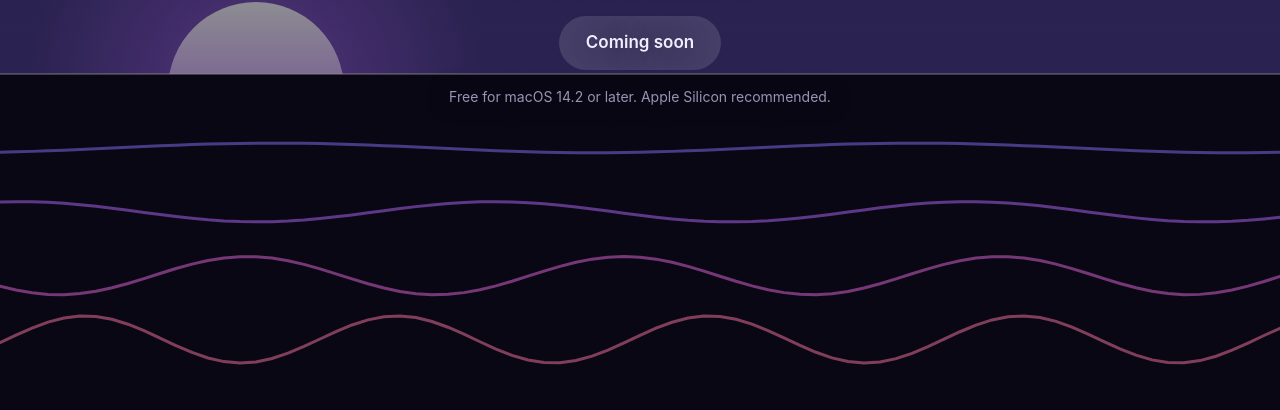
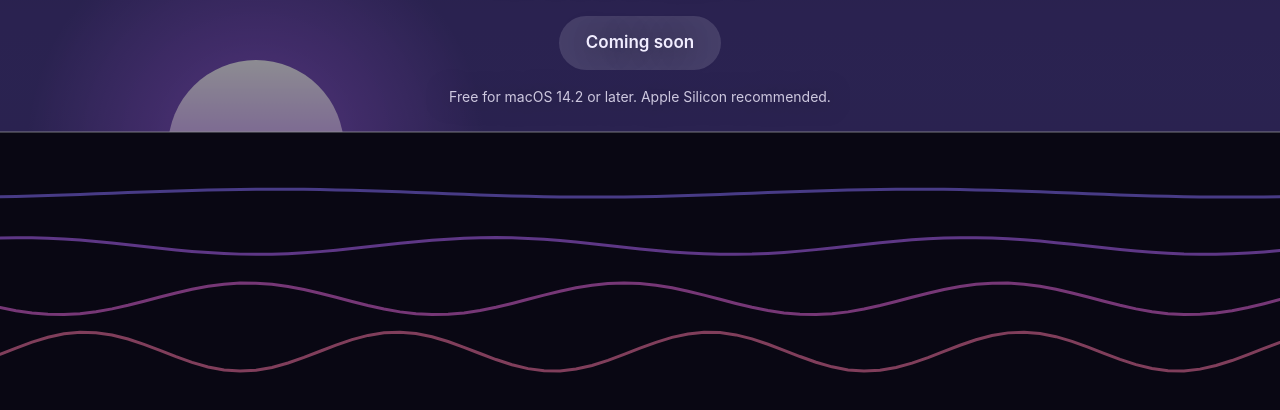
Before and after one commit to EphemeralHorizon/Kairos, a website with bundled scripts: page index.html in a window 1280 px wide. Shown: the part 390-800 px from the top of the page. Built offline with nearby package versions, Linux system fonts and the light colour scheme; no server answers.

Commit message:
Fix review findings: disabled downloads, short screens, sunset, contrast

```diff
--- a/js/horizon.js
+++ b/js/horizon.js
@@ -5,16 +5,17 @@
 const canvas = document.getElementById('horizon');
 const story = document.getElementById('story');
 const lines = [...document.querySelectorAll('.story-line')];
+const heroText = document.querySelector('.hero-text');
+const captions = document.querySelector('.story-lines');
 const ctx = canvas.getContext('2d');
 const still = matchMedia('(prefers-reduced-motion: reduce)').matches;
 
 const STEMS = ['#8C73FF', '#B86BFF', '#EB6BE0', '#FF7AA8'];
-const HORIZON = 0.58;
 
 document.documentElement.classList.add('js');
 if (!still) document.documentElement.classList.add('motion');
 
-let width = 0, height = 0, sun = 0, active = -1, visible = true;
+let width = 0, height = 0, horizonFrac = 0.58, sun = 0, active = -1, visible = true;
 
 function resize() {
   const dpr = devicePixelRatio || 1;
@@ -23,10 +24,19 @@
   canvas.width = Math.round(width * dpr);
   canvas.height = Math.round(height * dpr);
   ctx.setTransform(dpr, 0, 0, dpr, 0, 0);
+  placeHorizon();
+}
+
+// The horizon sits at 58% of the screen, lower on short screens so it never runs through the text.
+function placeHorizon() {
+  const heroBottom = heroText.offsetTop + heroText.offsetHeight;
+  const captionBottom = still ? 0 : captions.offsetTop + captions.offsetHeight;
+  horizonFrac = Math.min(0.85, Math.max(0.58, (Math.max(heroBottom, captionBottom) + 24) / height));
+  canvas.dataset.horizon = Math.round(horizonFrac * height);
 }
 
 function draw(t) {
-  const w = width, h = height, horizon = h * HORIZON;
+  const w = width, h = height, horizon = h * horizonFrac;
 
   // Sky: night base, then the glow toward the horizon.
   ctx.fillStyle = '#0F0D1F';
@@ -38,8 +48,9 @@
   ctx.fillRect(0, 0, w, horizon);
 
   // The sun and its glow.
-  const { x, y } = sunPosition(still ? 0.35 : sun);
-  const sx = w * x, sy = h * y, r = Math.min(w, h) * 0.11;
+  const r = Math.min(w, h) * 0.11;
+  const { x, y } = sunPosition(still ? 0.35 : sun, horizonFrac, r / h);
+  const sx = w * x, sy = h * y;
   const glow = ctx.createRadialGradient(sx, sy, r * 0.5, sx, sy, r * 2.6);
   glow.addColorStop(0, 'rgb(184 107 255 / 0.55)');
   glow.addColorStop(1, 'rgb(184 107 255 / 0)');
@@ -112,5 +123,6 @@
 addEventListener('scroll', onScroll, { passive: true });
 resize();
 onScroll();
+document.fonts?.ready.then(() => { placeHorizon(); if (still) draw(0); });
 if (still) draw(0);
 else requestAnimationFrame(loop);
--- a/js/motion.js
+++ b/js/motion.js
@@ -2,10 +2,13 @@
 
 const clamp01 = p => Math.min(1, Math.max(0, p));
 
-/** Sun centre as fractions of canvas width and height. Rises from the horizon (0.58), sets back below it. */
-export function sunPosition(progress) {
+/**
+ * Sun centre as fractions of canvas width and height. Starts just risen above `horizon`, arcs across,
+ * and sinks fully below it by the end (`radius` is the sun's radius as a fraction of height).
+ */
+export function sunPosition(progress, horizon = 0.58, radius = 0) {
   const p = clamp01(progress);
-  return { x: 0.2 + 0.6 * p, y: 0.58 - 0.18 * Math.sin(Math.PI * p) + 0.02 };
+  return { x: 0.2 + 0.6 * p, y: horizon + 0.02 - 0.18 * Math.sin(Math.PI * p) + 1.1 * radius * p * p };
 }
 
 /** Index of the story caption to show for scroll progress through the story. */
--- a/js/release.js
+++ b/js/release.js
@@ -12,15 +12,23 @@
 
 export async function loadRelease(fetchFn = fetch) {
   const buttons = document.querySelectorAll('.download');
-  if (document.body.hasAttribute('data-coming-soon')) buttons.forEach(b => b.setAttribute('aria-disabled', 'true'));
+  if (document.body.hasAttribute('data-coming-soon')) {
+    buttons.forEach(b => {
+      b.setAttribute('aria-disabled', 'true');
+      b.tabIndex = -1;
+      b.addEventListener('click', e => document.body.hasAttribute('data-coming-soon') && e.preventDefault());
+    });
+  }
   try {
     const res = await fetchFn(`https://api.github.com/repos/${REPO}/releases/latest`);
     if (!res.ok) return;
-    const label = formatRelease(await res.json());
+    const json = await res.json();
+    const label = formatRelease(json);
     if (!label) return;
     document.getElementById('release-version').textContent = label;
+    if (!json.assets?.some(a => a.name === 'Kairos.dmg')) return;
     document.body.removeAttribute('data-coming-soon');
-    buttons.forEach(b => b.removeAttribute('aria-disabled'));
+    buttons.forEach(b => { b.removeAttribute('aria-disabled'); b.removeAttribute('tabindex'); });
   } catch {
     // Offline or rate-limited: keep "Latest version".
   }
--- a/styles.css
+++ b/styles.css
@@ -18,6 +18,7 @@
 *, *::before, *::after { box-sizing: border-box; }
 
 html { scroll-behavior: smooth; scroll-padding-top: var(--topbar); }
+@media (prefers-reduced-motion: reduce) { html { scroll-behavior: auto; } }
 
 body {
   margin: 0;
@@ -112,6 +113,7 @@
 }
 
 .requirements { margin: 1rem 0 0; font-size: 0.875rem; color: var(--muted); }
+.hero .requirements { color: rgb(241 237 255 / 0.82); }
 
 /* Story (static: a quiet list; js/horizon.js turns it into a pinned sequence) */
 
@@ -247,6 +249,16 @@
 }
 .motion .story-line.is-active { opacity: 1; filter: none; }
 
+/* Short screens (laptops with small windows, phones in landscape): keep text above the horizon */
+
+@media (max-height: 640px) {
+  .hero { padding-top: calc(var(--topbar) + 3svh); }
+  h1 { font-size: clamp(3rem, 13svh, 6rem); }
+  .tagline { margin: 0.5rem auto 1rem; }
+  .story-line { font-size: clamp(1.25rem, 5.5svh, 2.25rem); }
+  .motion .story-stage { padding-top: calc(var(--topbar) + 3svh); }
+}
+
 /* Before the first release: buttons read "Coming soon" and do nothing */
 
 .when-soon { display: none; }
```
Also changed, not shown: README.md.
